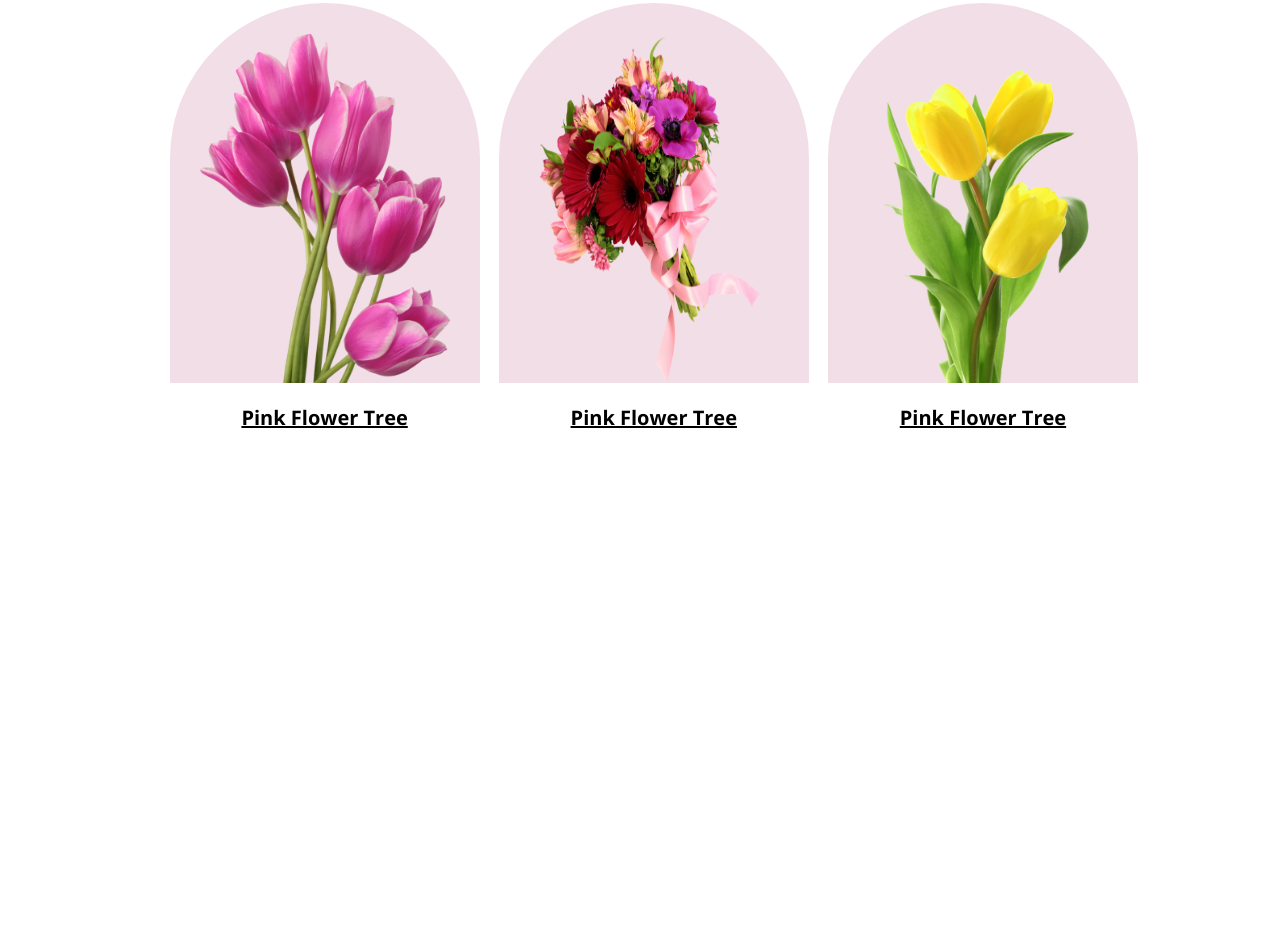
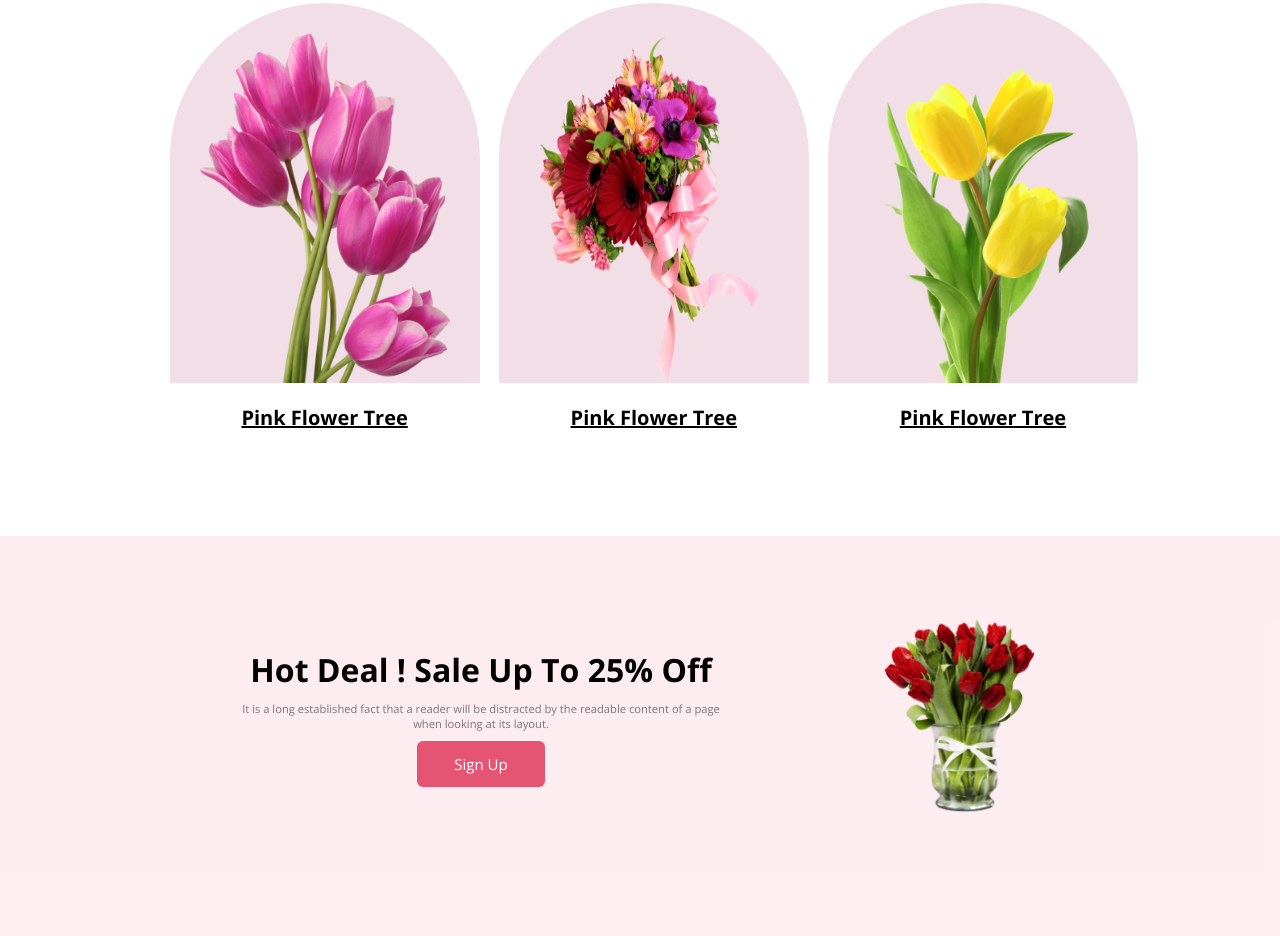
Before and after one commit to suhanurrahman007/Flower-Shop, a plain HTML site: page index.html in a window 1280 px wide. Shown: the part 652-1588 px from the top of the page. Before the commit the page ends 1188 px from the top, so only its background shows below. Drawn offline with nearby package versions, Linux system fonts and the light colour scheme.

Commit message:
flower project first sing up section added

```diff
--- a/index.html
+++ b/index.html
@@ -75,6 +75,20 @@
             </section>
     <!-- Flower Featured Section End Here  -->
 
+    <!-- Flower sign up Section Start Here  -->
+        <section class="flower-sign-up">
+            <div class="flower-sign-up-title">
+                    <h2>Hot Deal ! Sale Up To 25% Off</h2>
+                    <p>It is a long established fact that a reader will be distracted by the readable content of a page
+                        when looking at its layout.</p>
+                    <button>Sign Up</button>
+            </div>
+            <div class="flower-sign-up-img">
+                <img src="./Flower Asset/pngwing 8.png" asign-uplt="">
+            </div>
+        </section>
+    <!-- Flower sign up Section End Here  -->
+
         </article>
 
     </main>
--- a/style.css
+++ b/style.css
@@ -105,3 +105,62 @@ html{
     display: flex;
 }
 /* flower feature des css End here  */
+
+
+/* flower sign up css start here  */
+.flower-sign-up{
+    display: flex;
+    width: 100%;
+    height: 400px;
+    background: rgba(229, 84, 115, 0.10);
+}
+
+.flower-sign-up-title{
+    /* padding: 5rem 15rem; */
+    text-align: center;
+    margin: 7rem 10rem 0rem 15rem;
+
+}
+
+
+
+.flower-sign-up h2{
+    font-size: 2rem;
+
+}
+
+.flower-sign-up p{
+    color: rgba(39, 39, 39, 0.60);
+    font-size: .7rem;
+    margin-top: 10px;
+    margin-bottom: 10px;
+}
+
+.flower-sign-up-title button{
+    width: 8rem;
+    padding: .8rem;
+    font-size: 15px;
+    border-radius: 6px;
+    background: #E55473;
+    border: none;
+    color: white;
+}
+
+.flower-sign-up-title button:hover{
+    background-color: rgba(156, 40, 40, 0.848);
+}
+
+.flower-des-img{
+    display: flex;
+    margin-top: 10px;
+    margin-right: 6rem;
+}
+
+.flower-sign-up-img img{
+    width: 158px;
+    height: 200px;
+    margin-right: 15rem;
+    margin-top: 5rem;
+    margin-bottom: 0rem;
+}
+/* flower sign up css End here  */
```
